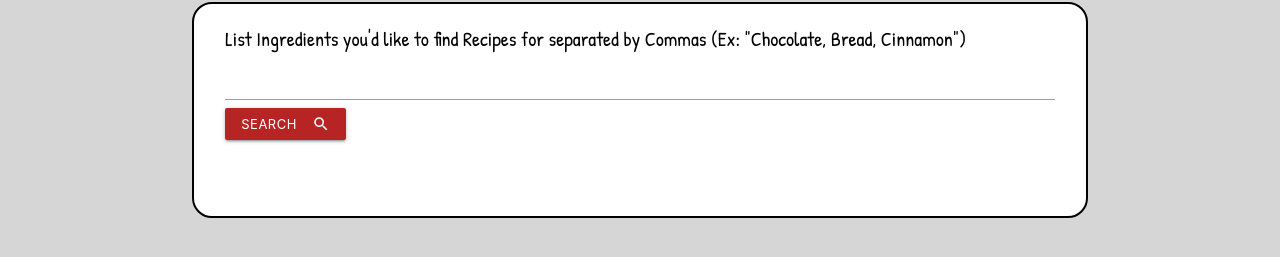
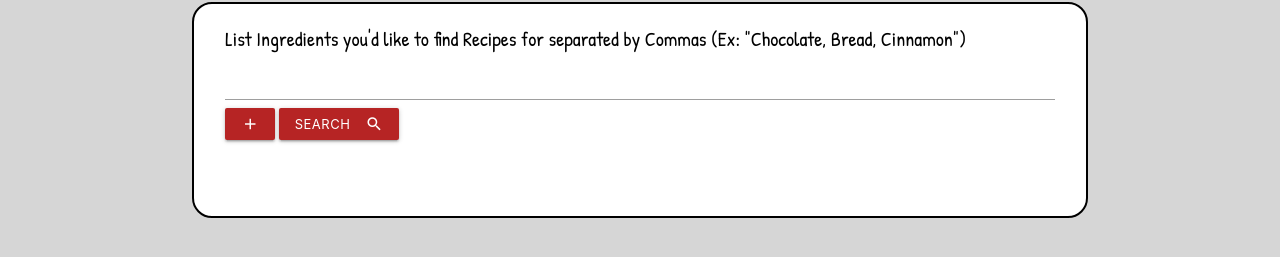
Before and after one commit to JayPTucker/js-cookbook, a plain HTML site: page index.html in a window 1280 px wide. Shown: the part 131-388 px from the top of the page. Drawn offline with nearby package versions, Linux system fonts and the light colour scheme.

Commit message:
uncomment input tag

```diff
--- a/index.html
+++ b/index.html
@@ -44,7 +44,7 @@
                     <div id="input-box">
                         <input class="searchInput" id="search-0" type="text">
                     </div>
-                    <!-- <a id="add" class="btn-small"><i class="material-icons">add</i></a> -->
+                    <a id="add" class="btn-small"><i class="material-icons">add</i></a>
                     <button id="search-btn" class="btn-small"><i class="material-icons right">search</i>Search</button>
                 </form>
             </div>
```
